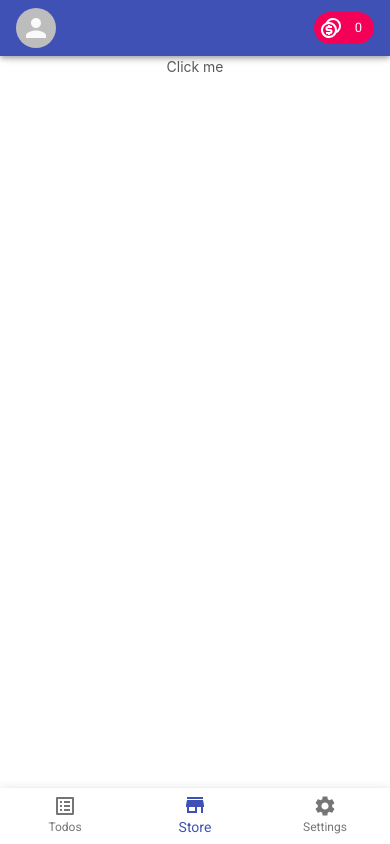
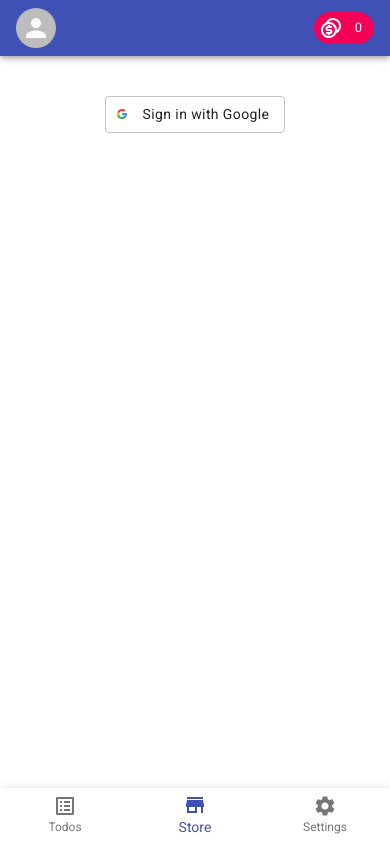
Before and after one commit to fokolo/todolist, a React (Create React App) app: page / in a window 390 px wide. Built offline with nearby package versions, Linux system fonts and the light colour scheme; no server answers.

Commit message:
Fixed bug of login not working in mobile

```diff
--- a/package.json
+++ b/package.json
@@ -23,7 +23,6 @@
     "react": "^16.13.1",
     "react-dom": "^16.13.1",
     "react-firebase-hooks": "^2.2.0",
-    "react-firebaseui": "^4.1.0",
     "react-scripts": "3.4.3",
     "serve": "^11.3.2",
     "typescript": "~3.7.2"
--- a/src/App.tsx
+++ b/src/App.tsx
@@ -3,14 +3,12 @@ import { TodoList } from "./todo/TodoList";
 import { CompletedBackdrop } from "./common/CompletedBackdrop";
 import { TopAppBar } from "./appbars/TopAppBar";
 import { BottomAppNav } from "./appbars/BottomAppNav";
-import { Box, Grid, Container } from "@material-ui/core";
+import { Box, Grid, Container, Button } from "@material-ui/core";
 import { makeStyles } from "@material-ui/core/styles";
 import firebase from "firebase/app";
 import "firebase/firestore";
 import "firebase/auth";
 import "firebase/analytics";
-import StyledFirebaseAuth from "react-firebaseui/StyledFirebaseAuth";
-import { User } from "firebase/app";
 
 import { useAuthState } from "react-firebase-hooks/auth";
 import { Authentication } from "./common/UserAvatar";
@@ -56,6 +54,14 @@ const useStyles = makeStyles((theme) => ({
   signin: {
     margin: theme.spacing(3, 0, 2),
   },
+  googleIcon: {
+    height: 18,
+    width: 18,
+    paddingRight: theme.spacing(1),
+  },
+  loginGrid: {
+    marginTop: theme.spacing(5),
+  },
 }));
 
 function App() {
@@ -69,16 +75,6 @@ function App() {
   if (authError) {
     console.log(authError);
   }
-
-  const uiConfig = {
-    signInFlow: "popup",
-    signInOptions: [firebase.auth.GoogleAuthProvider.PROVIDER_ID],
-    callbacks: {
-      signInSuccessWithAuthResult: () => {
-        return false;
-      },
-    },
-  };
 
   const todosPanel = () => {
     if (user) {
@@ -101,9 +97,24 @@ function App() {
     };
 
     return (
-      <Grid container justify="center" alignItems="center" item xs={12}>
-        {/* <StyledFirebaseAuth uiConfig={uiConfig} firebaseAuth={auth} /> */}
-        <div onClick={loginLogic}> Click me </div>
+      <Grid
+        container
+        justify="center"
+        alignItems="center"
+        item
+        xs={12}
+        className={classes.loginGrid}
+      >
+        <Button
+          style={{ textTransform: "none" }}
+          onClick={loginLogic}
+          variant="outlined"
+          startIcon={
+            <img alt="" src="google.svg" className={classes.googleIcon} />
+          }
+        >
+          Sign in with Google
+        </Button>
       </Grid>
     );
   };
--- a/src/common/UserAvatar.tsx
+++ b/src/common/UserAvatar.tsx
@@ -3,6 +3,7 @@ import firebase from "firebase/app";
 import "firebase/auth";
 import { Avatar, IconButton } from "@material-ui/core";
 import { Plugins } from "@capacitor/core";
+import { cfaSignOut } from "capacitor-firebase-auth";
 
 const { Modals } = Plugins;
 
@@ -32,13 +33,13 @@ export const Authentication: React.FC<Props> = ({ user, auth }) => {
       message: "Sign out",
     }).then((shouldSignout) => {
       if (shouldSignout.value) {
-        auth.signOut();
+        cfaSignOut();
       }
     });
   };
 
   const AlertSignIn = () => {
-    // TODO: change to alert dialog by material design below
+    // TODO: change to alert dialog by material design below - dialog
     alert("Sign in");
   };
   return (
```
Also changed, not shown: public/google.svg (added), 1 other file (tests, documents, lock files or other folders).
